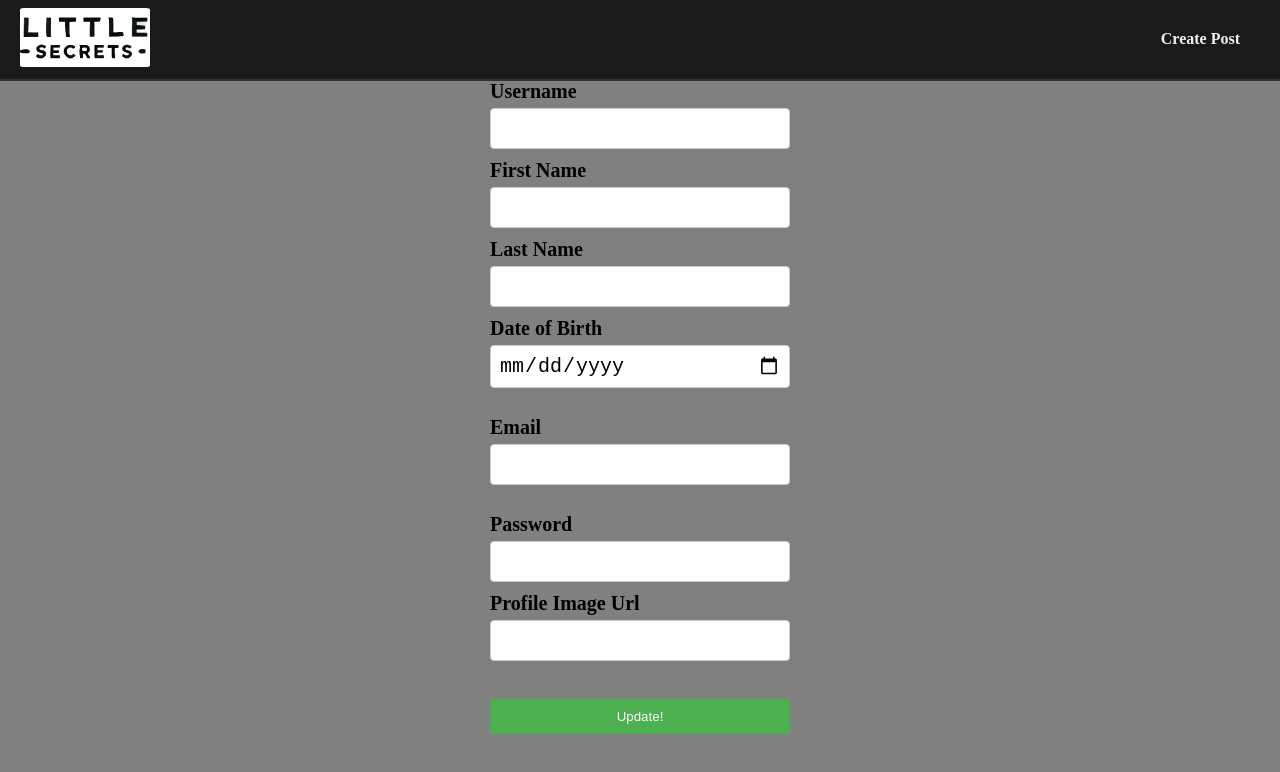
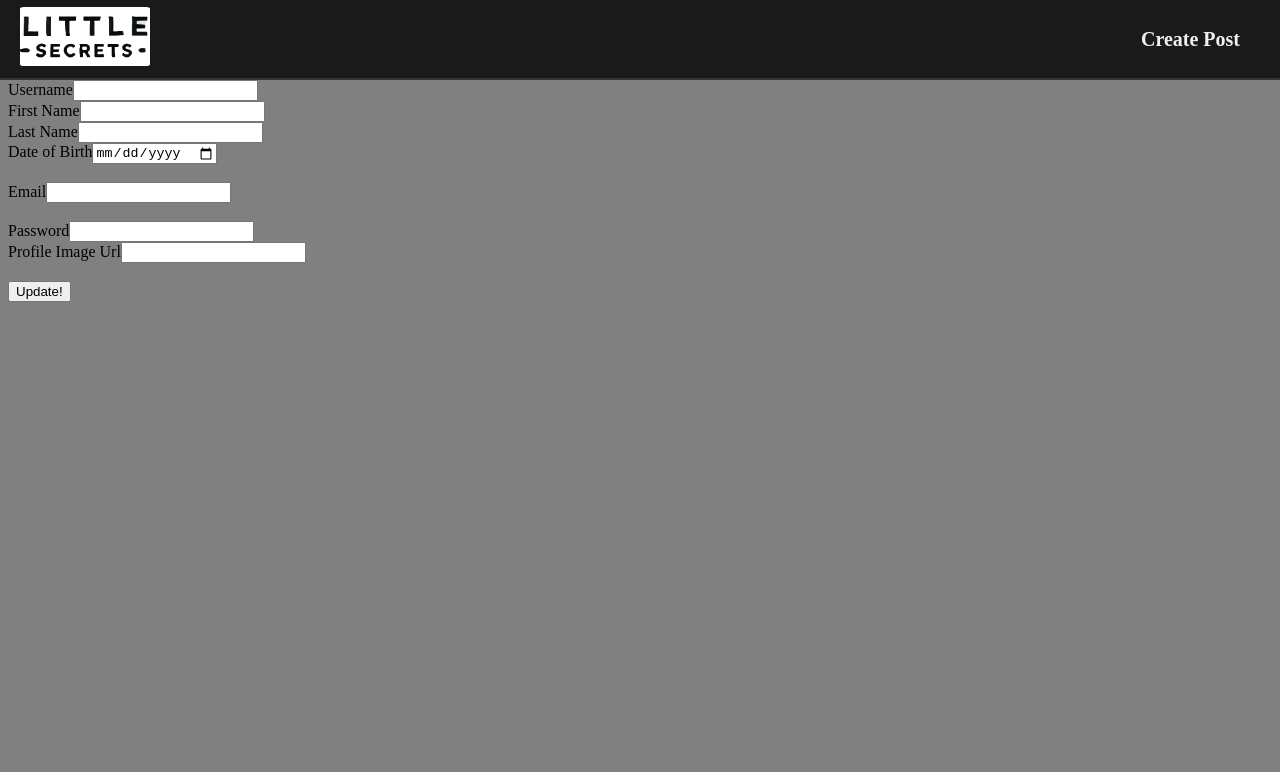
Before and after one commit to martimb01/mern-littleSecrets, a React (Vite) app in the folder frontend/: page /userUpdate in a window 1280 px wide. Shown: the top 772 px of the page. Built offline with nearby package versions, Linux system fonts and the light colour scheme; no server answers.

Commit message:
Improved navbar, homepage, and welcome card styling

```diff
--- a/frontend/src/pages/FormStyles.css
+++ /dev/null
@@ -1,51 +0,0 @@
-body {
-    display: flex;
-    justify-content: center;
-    align-items: flex-start;
-    height: 100vh;
-    margin: 0;
-}
-
-form {
-    display: flex;
-    flex-direction: column;
-    width: 300px;
-    align-content: center;
-}
-
-.form-row {
-    display: flex;
-    flex-direction: column;
-    margin-bottom: 10px;
-}
-
-.form-row label {
-    margin-bottom: 5px;
-    font-weight: bold;
-    font-size: 20px;
-}
-
-.form-row input {
-    padding: 8px;
-    border: 1px solid #ccc;
-    border-radius: 4px;
-    font-size: 20px;
-}
-
-button {
-    margin-top: 10px;
-    padding: 10px;
-    background-color: #4CAF50;
-    color: white;
-    border: none;
-    border-radius: 4px;
-    cursor: pointer;
-}
-
-button:hover {
-    background-color: #45a049;
-}
-
-p {
-    text-align: center;
-}
--- a/frontend/src/pages/HomePage.jsx
+++ b/frontend/src/pages/HomePage.jsx
@@ -1,11 +1,10 @@
 import React, { useState, useEffect } from 'react'
 import {getUserDetails, getUserPosts} from '../apiHelpers.js'
-import './css/postStyle.css'
-import Logout from './components/Logout'
 import PostsDisplay from './components/postsDisplay'
 import  NavBar from  './components/NavBar'
 import styles from './css/homepageStyle.module.css'
 import './css/global.css'
+import WelcomeCard from './components/WelcomeCard.jsx'
 
 
 // User dashboard component
@@ -19,19 +18,11 @@ const HomePage = () => {
     }, [])
 
     return(
-        <>
-        <NavBar />
         <div className={styles.mainContainer}>
-        {userDetails ? (
-            <div>
-            <h1>Welcome back, {userDetails.firstName + ' ' + userDetails.lastName}</h1>
-            <p>{userDetails.email + ' ' + JSON.stringify(userDetails.dateOfBirth).substring(1, 11)}</p>
-            </div>) : <h1>Loading...</h1>}
-            <br/>
+            <NavBar />
+            <WelcomeCard userDetails={userDetails} />
             <PostsDisplay postDetails = {userPosts} />
-            <Logout />
-            </div>
-        </>
+        </div>
     )
 }
 
--- a/frontend/src/pages/LoginForm.jsx
+++ b/frontend/src/pages/LoginForm.jsx
@@ -2,7 +2,7 @@ import React from "react"
 import { useState } from "react"
 import axios from 'axios'
 import { useNavigate } from "react-router-dom"
-import './FormStyles.css'
+
 
 
 const LoginForm = () => {
--- a/frontend/src/pages/RegisterForm.jsx
+++ b/frontend/src/pages/RegisterForm.jsx
@@ -2,7 +2,7 @@ import React from 'react'
 import { useState } from 'react'
 import axios from 'axios'
 import { useNavigate } from 'react-router-dom'
-import './FormStyles.css'
+
 
 const RegisterForm =  () => {
     const [inputs, setInputs] = useState({})
--- a/frontend/src/pages/components/Logout.jsx
+++ /dev/null
@@ -1,16 +0,0 @@
-import React from "react";
-import {useNavigate}  from 'react-router-dom'
-
-const Logout = () => {
-    const nav  = useNavigate()
-    const  handleLogout = () => {
-        localStorage.removeItem('token')
-        console.log('Removed user token from local storage')
-        nav('/')
-    }
-    return(
-        <button onClick={handleLogout}>LogOut!</button>
-    )
-}
-
-export default Logout
--- /dev/null
+++ b/frontend/src/pages/components/WelcomeCard.jsx
@@ -0,0 +1,15 @@
+import React from "react";
+import style from '../css/welcomeCardStyle.module.css'
+
+const WelcomeCard = ({userDetails}) => {
+    return(
+        <div className={style.mainContainer}>
+            {userDetails &&
+            <h1>Welcome back, {userDetails.firstName + ' ' + userDetails.lastName}</h1>
+            }
+         </div>
+
+    )
+}
+
+export default WelcomeCard
--- a/frontend/src/pages/css/homepageStyle.module.css
+++ b/frontend/src/pages/css/homepageStyle.module.css
@@ -1,4 +1,5 @@
 .mainContainer{
-    margin-top: 35%;
-    color: white;
+    width: 100%;
+    display: flex;
+    justify-content: center;
 }
--- a/frontend/src/pages/css/navBarStyle.module.css
+++ b/frontend/src/pages/css/navBarStyle.module.css
@@ -3,7 +3,7 @@
     flex-direction: row;
     list-style: none;
     background-color: #1a1a1a; /* Dark background */
-    padding: 8px 20px;
+    padding: 3px 20px;
     border-bottom: 2px solid #333; /* Subtle border */
     align-items: center;
     justify-content: space-between;
@@ -14,19 +14,20 @@
     left: 0; /* Align it to the left */
     z-index: 1000; /* Ensure it stays above other elements */
     margin-top: 0%;
+    height: 80px;
 }
 
 .items {
     margin-right: 20px;
     color: #f0f0f0; /* Light text color */
-    font-size: 16px;
+    font-size: 20px;
     font-weight: bold;
     cursor: pointer;
     transition: color 0.3s ease, transform 0.2s ease;
 }
 
 .items:hover {
-    color: #00bcd4; /* Highlight color on hover */
+    color: #9c9c9c; /* Highlight color on hover */
     transform: scale(1.1); /* Slight zoom effect */
 }
 
@@ -57,8 +58,8 @@
 
 .dropdown {
     position: absolute;
-    top: 70px; /* Adjust based on the profile image size */
-    right: 20px;
+    top: 80px; /* Adjust based on the profile image size */
+    right: 45px;
     background-color: #1a1a1a;
     border: 1px solid #333;
     border-radius: 5px;
--- a/frontend/src/pages/css/postStyle.css
+++ /dev/null
@@ -1,3 +0,0 @@
-.post-container{
-    display: flex;
-}
--- /dev/null
+++ b/frontend/src/pages/css/welcomeCardStyle.module.css
@@ -0,0 +1,15 @@
+.mainContainer{
+    margin-top: 120px;
+    color: white;
+    border: 2px solid black;
+    border-radius: 15px;
+    width: 60%;
+    text-align: center;
+    background-color: rgb(65, 65, 65);
+    transition: transform 0.2s ease;
+}
+
+.mainContainer:hover {
+    transform: scale(1.1); /* Slight zoom effect on logo hover */
+    background-color: rgb(49, 49, 49);
+}
```
